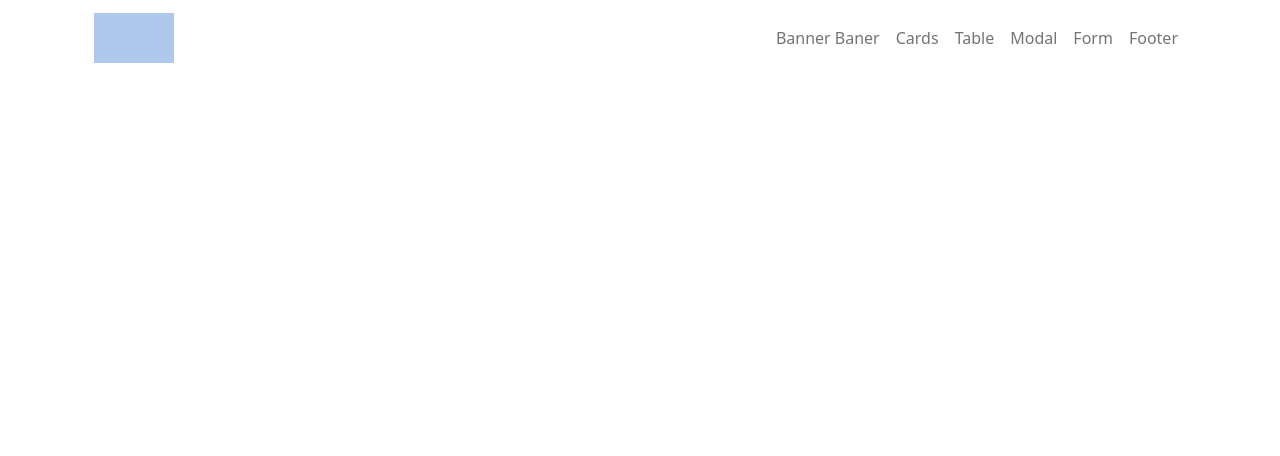
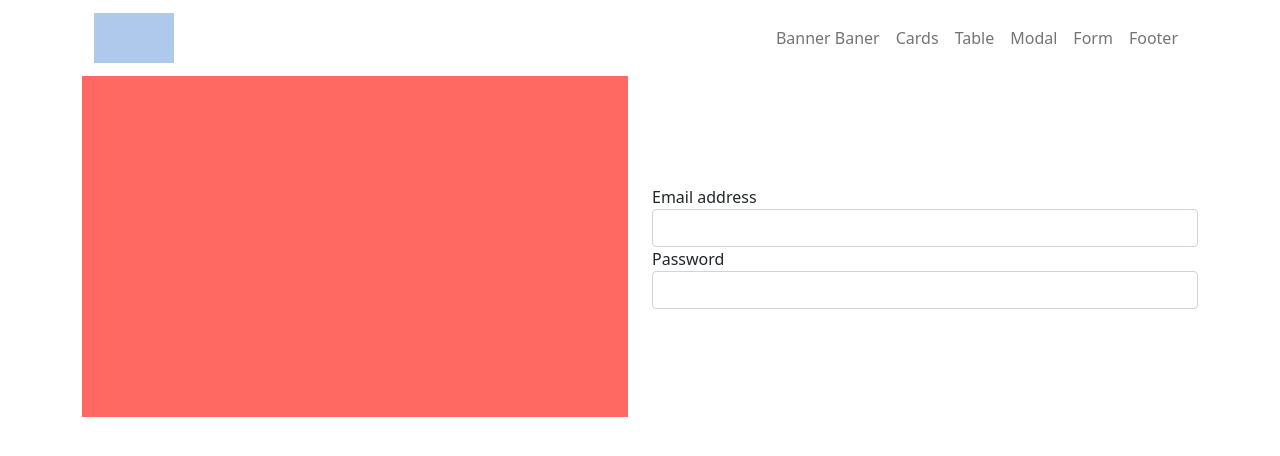
Before and after one commit to Codeme-Cursos/ws__clean_collaborative-landing, a React (Create React App) app: page / in a window 1280 px wide. Shown: the top 456 px of the page. Built offline with nearby package versions, Linux system fonts and the light colour scheme.

Commit message:
add Form

```diff
--- a/src/App.js
+++ b/src/App.js
@@ -1,3 +1,4 @@
+import Form from "./Form";
 import Navbar from "./Navbar";
 
 
@@ -6,6 +7,7 @@ function App() {
   return (
     <div className="container">
       <Navbar />
+      <Form/>
     </div>
   );
 }
--- /dev/null
+++ b/src/Form.js
@@ -0,0 +1,26 @@
+import React from 'react'
+import Logo from './images/Banner1.png'
+
+const Form = () => {
+    return (
+        <>
+            <div className="row align-items-center">
+                <div className="col-md-6">
+                    <img src={Logo} alt="" width="100%"/>
+                </div>
+                <form className="col-md-6" action="">
+                    <div className="form-group">
+                        <label htmlFor="">Email address</label>
+                        <input className="form-control" type="text" />
+                    </div>
+                    <div className="form-group">
+                        <label htmlFor="">Password</label>
+                        <input className="form-control" type="password" />
+                    </div>
+                </form>
+            </div>
+        </>
+    )
+}
+
+export default Form
--- a/src/index.css
+++ b/src/index.css
@@ -3,20 +3,3 @@ body, html {
   padding: 0 0 20px 0;
   scroll-behavior: smooth;
 }
-
-.carousel-item img{
-  height: 70vh;
-}
-.carousel-item > div:hover{
-  color: black;
-}
-.buttons-group > div > a{
-  width: 150px;
-}
-td > a{
-  color: black;
-  text-decoration: none;
-}
-td > a:hover{
-  color: grey;
-}
```
